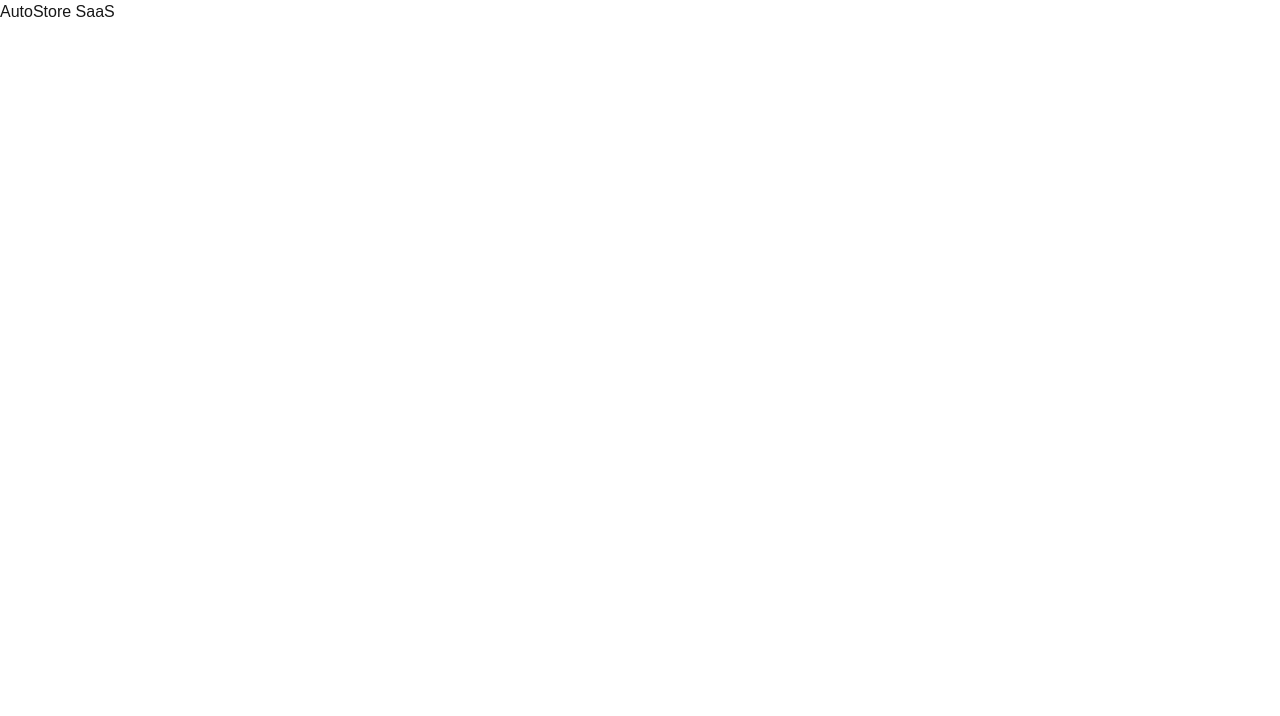
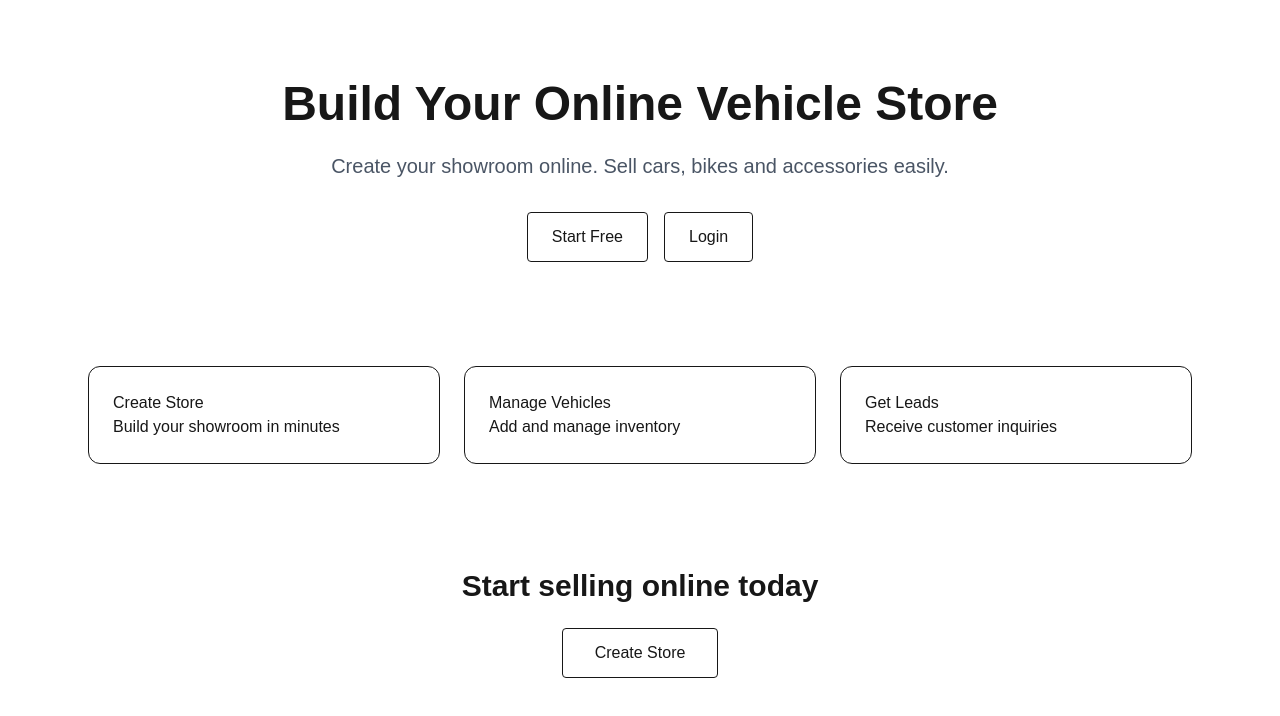
Before and after one commit to afnangit00/autostore-saas, a Next.js app: page / in a window 1280 px wide. Shown: the top 716 px of the page. Built offline with nearby package versions, Linux system fonts and the light colour scheme; no server answers.

Commit message:
Create saas landing page

```diff
--- a/src/app/layout.tsx
+++ b/src/app/layout.tsx
@@ -13,8 +13,11 @@ const geistMono = Geist_Mono({
 });
 
 export const metadata: Metadata = {
-  title: "Create Next App",
-  description: "Generated by create next app",
+title:
+"AutoStore - Create Your Online Vehicle Store",
+
+description:
+"Build vehicle marketplace and sell online"
 };
 
 export default function RootLayout({
--- a/src/app/page.tsx
+++ b/src/app/page.tsx
@@ -1,11 +1,251 @@
-import { connectDB } from "@/lib/mongodb";
+import Link from "next/link";
 
-export default async function Home() {
-  await connectDB();
 
-  return (
-    <main>
-      <h1>AutoStore SaaS</h1>
-    </main>
-  );
+export default function HomePage(){
+
+
+return (
+
+<div
+className="
+min-h-screen
+"
+>
+
+
+{/* Hero */}
+
+
+<section
+className="
+max-w-7xl
+mx-auto
+p-6
+py-20
+text-center
+"
+>
+
+
+<h1
+className="
+text-5xl
+font-bold
+"
+>
+
+Build Your Online Vehicle Store
+
+</h1>
+
+
+
+<p
+className="
+mt-6
+text-xl
+text-gray-600
+"
+>
+
+Create your showroom online.
+Sell cars, bikes and accessories easily.
+
+</p>
+
+
+
+<div
+className="
+mt-8
+flex
+justify-center
+gap-4
+"
+>
+
+
+<Link
+
+href="/signup"
+
+className="
+border
+px-6
+py-3
+rounded
+"
+
+>
+
+Start Free
+
+</Link>
+
+
+
+<Link
+
+href="/login"
+
+className="
+border
+px-6
+py-3
+rounded
+"
+
+>
+
+Login
+
+</Link>
+
+
+</div>
+
+
+
+</section>
+
+
+
+
+
+{/* Features */}
+
+
+<section
+
+className="
+max-w-6xl
+mx-auto
+p-6
+grid
+md:grid-cols-3
+gap-6
+"
+
+>
+
+
+<div
+className="
+border
+p-6
+rounded-xl
+"
+>
+
+<h2>
+Create Store
+</h2>
+
+<p>
+Build your showroom in minutes
+</p>
+
+</div>
+
+
+
+<div
+className="
+border
+p-6
+rounded-xl
+"
+>
+
+<h2>
+Manage Vehicles
+</h2>
+
+<p>
+Add and manage inventory
+</p>
+
+</div>
+
+
+
+
+<div
+className="
+border
+p-6
+rounded-xl
+"
+>
+
+<h2>
+Get Leads
+</h2>
+
+<p>
+Receive customer inquiries
+</p>
+
+</div>
+
+
+</section>
+
+
+
+
+
+{/* CTA */}
+
+
+<section
+
+className="
+text-center
+py-20
+"
+
+>
+
+
+<h2
+className="
+text-3xl
+font-bold
+"
+>
+
+Start selling online today
+
+</h2>
+
+
+<Link
+
+href="/signup"
+
+className="
+inline-block
+mt-6
+border
+px-8
+py-3
+rounded
+"
+
+>
+
+Create Store
+
+</Link>
+
+
+</section>
+
+
+
+</div>
+
+)
+
 }
--- a/src/components/store/VehicleList.tsx
+++ b/src/components/store/VehicleList.tsx
@@ -32,84 +32,29 @@ return (
 <div>
 
 
-<input
-
-placeholder="Search vehicle..."
-
-value={search}
-
-onChange={
-(e)=>
-setSearch(e.target.value)
-}
-
-className="
-border
-p-3
-w-full
-mb-6
-"
-
-/>
+<input placeholder="Search vehicle..."
+value={search} onChange={
+(e)=> setSearch(e.target.value)}
+className="border p-3 w-full mb-6"/>
 
 
 
-<div
-className="
-grid
-grid-cols-1
-md:grid-cols-3
-gap-6
-"
->
-
-
-{
-filteredVehicles.map(
-(vehicle)=> (
-
+<div className="grid grid-cols-1 md:grid-cols-3 gap-6">
+{ filteredVehicles.map((vehicle)=> (
 <div
 key={vehicle._id}
-className="
-border
-rounded-xl
-overflow-hidden
-"
->
+className="border rounded-xl overflow-hidden">
+<img src={vehicle.imageUrl}
+alt={vehicle.title}
+className="w-full h-52 object-cover"/>
+<div className="p-4">
+<h2>{vehicle.title}</h2>
 
-
-<img
-
-src={vehicle.imageUrl}
-
-alt={vehicle.title}
-
-className="
-w-full
-h-52
-object-cover
-"
-
-/>
-
-
-<div className="p-4">
-
-<h2>
-{vehicle.title}
-</h2>
-
-
-<p>
-₹{vehicle.price}
-</p>
-
+<p> ₹{vehicle.price} </p>
 
 <Link
 
-href={`/store/${storeSlug}/${vehicle.slug}`}
-
->
+href={`/store/${storeSlug}/${vehicle.slug}`}>
 View Details
 </Link>
 
```
